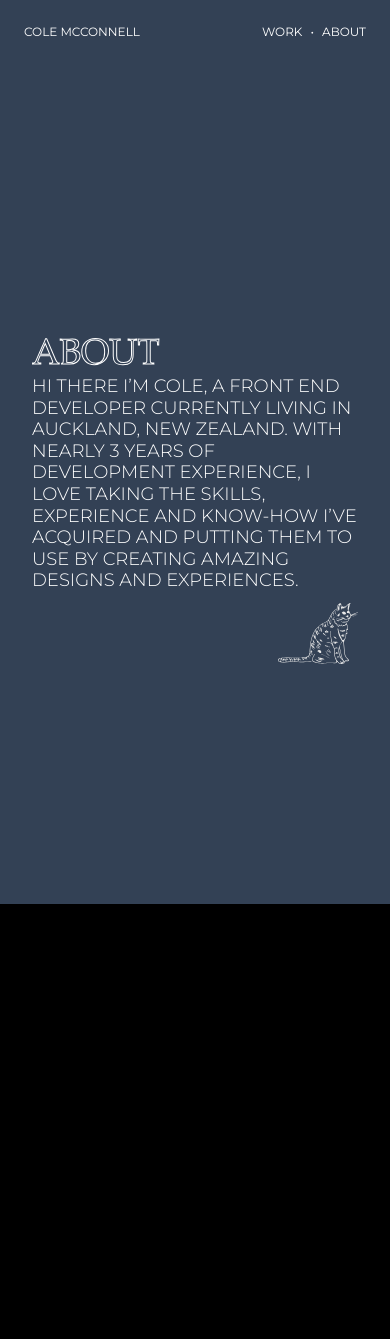
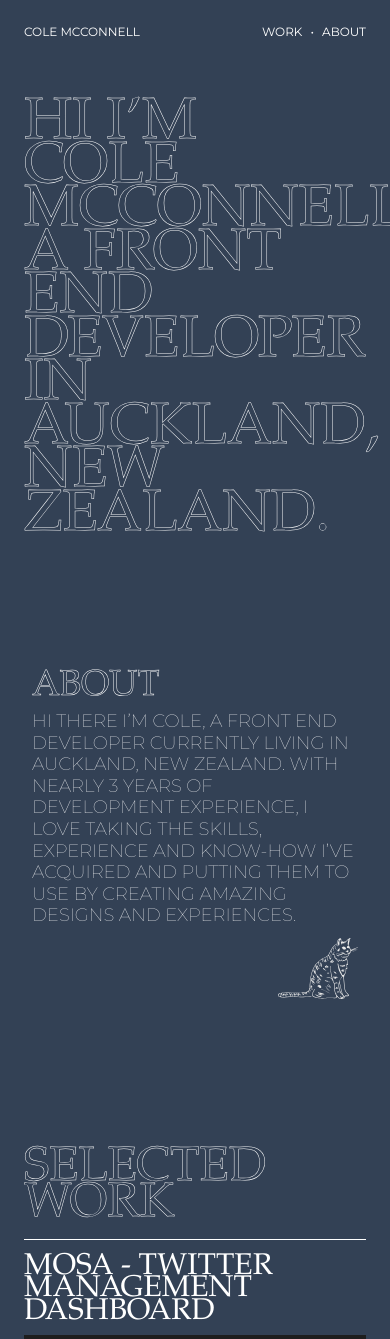
Before and after one commit to ColeInc/personal-portfolio-nextjs, a Next.js app: page / in a window 390 px wide. Shown: the top 1339 px of the page. Before the commit the page ends 904 px from the top, so only its background shows below. Built offline with nearby package versions, Linux system fonts and the light colour scheme.

Commit message:
final styling for desktop/tablet/mobile versions of landing page

```diff
--- a/components/landingPage/HeroText.tsx
+++ b/components/landingPage/HeroText.tsx
@@ -3,8 +3,8 @@ import RotateArcText from "../ui/RotateArcText";
 
 const HeroText = () => {
     return (
-        <div className="h-screen relative">
-            <h1 className="text-transparent text-5xl sm:text-9xl xl:text-20xl text-stroke-sm xl:text-stroke-lg leading-[.75] px-6 xl:px-24">
+        <div className="sm:h-screen relative">
+            <h1 className="text-transparent text-[58px] sm:text-9xl xl:text-20xl text-stroke-sm xl:text-stroke-md !leading-[.75] px-6 xl:px-24">
                 HI I&rsquo;M COLE MCCONNELL.
                 <br />A FRONT END DEVELOPER IN AUCKLAND, NEW ZEALAND.
             </h1>
--- a/components/landingPage/LandingParagraph.tsx
+++ b/components/landingPage/LandingParagraph.tsx
@@ -4,34 +4,24 @@ import Grid from "../layout/Grid";
 
 const LandingParagraph = () => {
     return (
-        <div className="h-[50rem] flex flex-col justify-center">
-            <Grid>
+        <div className="flex flex-col justify-center pt-32 sm:pt-5 xl:pt-64">
+            <Grid className="sm:gap-y-0">
                 <>
-                    <h1 className="col-start-2 text-4xl sm:text-5xl text-transparent text-stroke-sm">ABOUT</h1>
-                    <p className="col-start-4 col-span-6 text-lg sm:text-3xl leading-[1.2] sm:leading-9 font-sans font-light">
+                    <h1 className="col-start-2 text-4xl sm:text-4xl xl:text-[40px] text-transparent text-stroke-sm pb-1 sm:pb-0">
+                        ABOUT
+                    </h1>
+                    <p className="!col-start-4 col-span-4 xl:col-span-6 text-lg sm:text-xl xl:text-[29px] leading-[1.2] sm:leading-[1.1] sm:text-right xl:text-left font-sans !font-thin">
                         HI THERE I&rsquo;M COLE, A FRONT END DEVELOPER CURRENTLY LIVING IN AUCKLAND, NEW ZEALAND. WITH
                         NEARLY 3 YEARS OF DEVELOPMENT EXPERIENCE, I LOVE TAKING THE SKILLS, EXPERIENCE AND KNOW-HOW
                         I&rsquo;VE ACQUIRED AND PUTTING THEM TO USE BY CREATING AMAZING DESIGNS AND EXPERIENCES.
                     </p>
-                    {/* <div className="col-start-4 xl:col-start-10 xl:col-span-2 flex justify-end items-end">
-                        <Image
-                            src="/assets/icons/noun-cat-2316865.svg"
-                            alt="Stencil of cat"
-                            // layout="fill"
-                            // objectFit="cover"
-                            height={150}
-                            width={150}
-                        />
-                    </div> */}
-                    <div className="col-start-4 xl:col-start-10 xl:col-span-2 flex justify-end items-end">
-                        <div className="w-20 h-20 sm:w-40 sm:h-40 relative">
+                    <div className="col-start-4 sm:col-start-7 xl:col-start-10 xl:col-span-2 flex justify-end items-end">
+                        <div className="w-20 h-20 sm:w-36 sm:h-36 relative">
                             <Image
                                 src="/assets/icons/noun-cat-2316865.svg"
                                 alt="Stencil of cat"
                                 layout="fill"
                                 objectFit="contain"
-                                // height={150}
-                                // width={150}
                             />
                         </div>
                     </div>
--- a/components/landingPage/SelectedWorks.tsx
+++ b/components/landingPage/SelectedWorks.tsx
@@ -24,8 +24,10 @@ const projectData: SelectedWorks[] = [
 
 const SelectedWorks = () => {
     return (
-        <div className="py-48 mx-[8%]">
-            <h1 className="text-transparent text-10xl text-stroke-md leading-[.75] pb-6">SELECTED WORK</h1>
+        <div className="py-36 sm:py-64 xl:py-80 sm xl:py-48 mx-6 sm:mx-[6%] xl:mx-[8%]">
+            <h1 className="text-transparent text-[48px] sm:text-8xl xl:text-10xl text-stroke-sm xl:text-stroke-md leading-[.75] pb-4 sm:pb-5 xl:pb-6">
+                SELECTED WORK
+            </h1>
             <div className="hover:highlight-top-border">
                 {projectData.map((item, index) => {
                     return <SelectedWorksItem key={index} index={index + 1} data={item} />;
@@ -33,9 +35,17 @@ const SelectedWorks = () => {
             </div>
             <div className="flex justify-end">
                 <Link href="/work">
-                    <div className="flex items-center group py-6 hover:text-gray-300">
-                        <button className="font-sans text-xl mr-6">VIEW ALL PROJECTS</button>
-                        <svg width="124" height="8" viewBox="0 0 124 8" fill="none" xmlns="http://www.w3.org/2000/svg">
+                    <div className="flex items-center group py-3 sm:py-4 xl:py-6 hover:text-gray-300">
+                        <button className="font-sans text-base sm:text-xl xl:text-xl mr-3 sm:mr-4 xl:mr-6">
+                            VIEW ALL PROJECTS
+                        </button>
+                        <svg
+                            className="w-[80px] sm:w-[124px]"
+                            height="8"
+                            viewBox="0 0 124 8"
+                            fill="none"
+                            xmlns="http://www.w3.org/2000/svg"
+                        >
                             <path
                                 d="M123.354 4.35355C123.549 4.15829 123.549 3.84171 123.354 3.64645L120.172 0.464466C119.976 0.269204 119.66 0.269204 119.464 0.464466C119.269 0.659728 119.269 0.976311 119.464 1.17157L122.293 4L119.464 6.82843C119.269 7.02369 119.269 7.34027 119.464 7.53553C119.66 7.7308 119.976 7.7308 120.172 7.53553L123.354 4.35355ZM0 4.5H123V3.5H0V4.5Z"
                                 fill="currentColor"
--- a/components/landingPage/SelectedWorksItem.tsx
+++ b/components/landingPage/SelectedWorksItem.tsx
@@ -5,26 +5,33 @@ import SelectedWorks from "../../models/SelectedWorks";
 const SelectedWorksItem: React.FC<{ data: SelectedWorks; index: number }> = props => {
     const techStackList = props.data.techStack.split(",").join(" \u2022 ");
 
+    const previewImage = (
+        <Image
+            src="/assets/images/dashboard_screenshot_1.png"
+            alt="screenshot preview of project"
+            layout="fill"
+            sizes="(min-width: 1024px) 25vw,
+            (min-width: 768px) 33vw,
+            100vw"
+        />
+    );
+
     return (
-        <div className="flex justify-between py-6 border-t border-white group hover:border-gray-300 hover:text-gray-300 hover:fill-gray-300 highlight-top-border last:border-b last:border-white last:hover:border-b cursor-pointer">
-            <div className="flex flex-col justify-between pr-6">
-                <h1 className="text-6xl group-hover:font-gray-300 leading-[.75]">{props.data.name.toUpperCase()}</h1>
-                <div className="flex flex-row items-end">
-                    <h2 className="text-9xl text-transparent text-stroke-sm leading-[.70] group-hover:text-stroke-hovered mr-7">
+        <div className="flex justify-between pt-4 pb-3 sm:py-6 border-t border-white group hover:border-gray-300 hover:text-gray-300 hover:fill-gray-300 highlight-top-border last:border-b last:border-white last:hover:border-b cursor-pointer">
+            <div className="flex flex-col justify-between sm:pr-6">
+                <h1 className="text-3xl sm:text-[40px] xl:text-6xl group-hover:font-gray-300 !leading-[.75]">
+                    {props.data.name.toUpperCase()}
+                </h1>
+                <div className="sm:hidden w-full h-[50vw] bg-black my-3 relative">{previewImage}</div>
+                <div className="flex flex-row justify-between sm:justify-start items-end">
+                    <h2 className="text-[42px] sm:text-[90px] xl:text-9xl text-transparent text-stroke-sm !leading-[.70] group-hover:text-stroke-hovered mr-7">
                         {props.index.toString().padStart(2, "0")}
                     </h2>
-                    <p className="font-sans text-base">{techStackList}</p>
+                    <p className="text-[7pt] sm:text-[13px] xl:text-base font-sans !leading-[1]">{techStackList}</p>
                 </div>
             </div>
-            <div className="w-[25vw] h-[14vw] shrink-0 bg-black relative">
-                <Image
-                    src="/assets/images/dashboard_screenshot_1.png"
-                    alt="screenshot preview of project"
-                    layout="fill"
-                    sizes="(min-width: 1024px) 25vw,
-                            (min-width: 768px) 33vw,
-                            100vw"
-                />
+            <div className="hidden sm:inline-block w-[30vw] xl:w-[25vw] h-[17vw] xl:h-[14vw] shrink-0 bg-black relative">
+                {previewImage}
             </div>
         </div>
     );
--- a/components/navBar/NavBar.tsx
+++ b/components/navBar/NavBar.tsx
@@ -9,7 +9,7 @@ const NavBar = () => {
                     COLE MCCONNELL
                 </button>
             </Link>
-            <div className="w-[6.5rem] xl:w-36 flex justify-between items-center text-xs sm:text-base font-sans">
+            <div className="w-[6.5rem] sm:w-36 flex justify-between items-center text-xs sm:text-base font-sans">
                 <Link href="/work">
                     <button className="link link-underline ">WORK</button>
                 </Link>
--- a/components/ui/RotateArcText.tsx
+++ b/components/ui/RotateArcText.tsx
@@ -16,7 +16,7 @@ const RotateArcText = () => {
     }, []);
 
     return (
-        <div className="bottom-0 right-0 w-60 h-60 absolute" ref={spinnerRef}>
+        <div className="bottom-0 right-0 w-60 h-60 absolute hidden sm:inline-block" ref={spinnerRef}>
             <svg viewBox="0 0 100 100">
                 <path
                     id="curve"
--- a/pages/index.tsx
+++ b/pages/index.tsx
@@ -2,7 +2,6 @@ import Head from "next/head";
 import styles from "../styles/Home.module.css";
 import Layout from "../components/layout/Layout";
 import HeroText from "../components/landingPage/HeroText";
-import RotateArcText from "../components/ui/RotateArcText";
 import LandingParagraph from "../components/landingPage/LandingParagraph";
 import SelectedWorks from "../components/landingPage/SelectedWorks";
 import Footer from "../components/footer/Footer";
@@ -20,9 +19,9 @@ export default function Home() {
 
             <Layout>
                 <>
-                    {/* <HeroText /> */}
+                    <HeroText />
                     <LandingParagraph />
-                    {/* <SelectedWorks /> */}
+                    <SelectedWorks />
                     {/* <Footer /> */}
                 </>
             </Layout>
--- a/styles/globals.css
+++ b/styles/globals.css
@@ -37,16 +37,18 @@ a {
     }
 } */
 
+@responsive {
     .text-stroke-sm {
-    -webkit-text-stroke: 1px var(--text-stroke-color);
+        -webkit-text-stroke: 0.5px var(--text-stroke-color);
     }
 
     .text-stroke-md {
-    -webkit-text-stroke: 2px var(--text-stroke-color);
+        -webkit-text-stroke: 1px var(--text-stroke-color) !important;
     }
 
     .text-stroke-lg {
         -webkit-text-stroke: 3px var(--text-stroke-color);
+    }
 }
 
 .link-underline {
```
Lines whose indentation alone changed are shown as unchanged.
